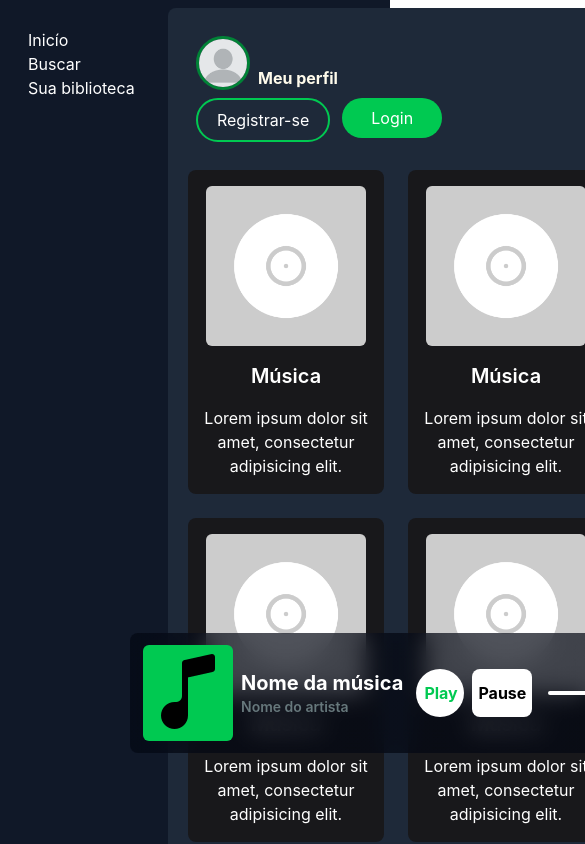
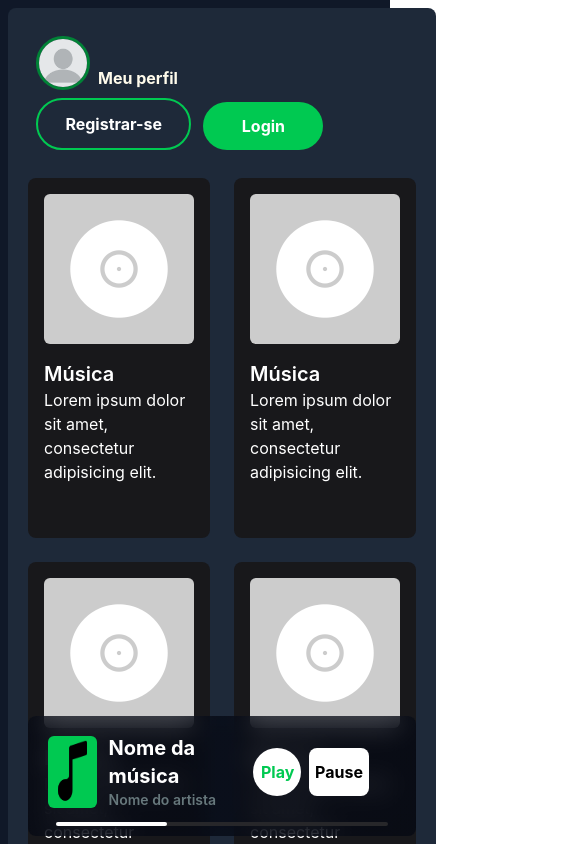
Before and after one commit to AlefAmorim/FIECFY, a React (Vite) app: page / in a window 390 px wide. Shown: the top 844 px of the page, 585 px wide, since content can reach past the window. Built offline with nearby package versions, Linux system fonts and the light colour scheme.

Commit message:
feat:Responsividade inicial

```diff
--- a/src/App.jsx
+++ b/src/App.jsx
@@ -5,11 +5,11 @@ import Player from "./components/Player";
 
 function App() {
   return (
-    <div className="layout-principal p-2 grid grid-cols-2 grid-cols-[160px_1fr]  text-white bg-gray-900 min-h-dvh">
+    <div className="layout-principal p-2 grid grid-1 w-screen md:grid-cols-[160px_1fr]  text-white bg-gray-900 min-h-dvh">
         <Sidebar />
       <div className="flex flex-col gap-5 h-full w-full p-5 bg-gray-800 rounded-lg">
         <Header/>
-        <main className="col-start-2 col-end-3 row-start-2 static">
+        <main className="col-start-2 col-end-3 row-start-2 static ">
           <PlaylistGrid/>
           <Player/>
         </main>
--- a/src/components/Header/index.jsx
+++ b/src/components/Header/index.jsx
@@ -3,10 +3,10 @@ import LoginButton from "../LoginButton";
 
 function Header() {
     return (
-        <header className="max-h-200  w-full flex items-start gap-2 justify-between p-2 flex-col ">
+        <header className="max-h-200  w-full flex items-start gap-2 justify-between p-2 flex-col md:flex-row md:justify-between">
             <ProfileBadge/>
-            <div className="botoes-wrapper flex gap-3 w-100">
-                <button className="border-green-500 border-2 text-white rounded-full w-50 p-2 hover:bg-green-400 hover:scale-105 transition-transform">Registrar-se</button>
+            <div className="botoes-wrapper flex gap-3  justify-end items-end">
+                <button className="border-green-500 border-2 text-white rounded-full w-60 py-3 px-6 font-bold hover:bg-green-400 hover:scale-105 transition-transform">Registrar-se</button>
                 {/* <button className="outline-emerald-900 outline-offset-0  outline-2 p-3 rounded-sm  bg-emerald-700 text-white font-semibold">Entrar</button> */}
                 <LoginButton/>
             </div>
--- a/src/components/LoginButton/index.jsx
+++ b/src/components/LoginButton/index.jsx
@@ -1,7 +1,7 @@
 function LoginButton(){
   return (
-    <div className="w-100">
-      <button className="bg-green-500 text-white rounded-full w-25 p-2 hover:bg-green-400 hover:scale-105 transition-transform">Login</button>
+    <div className="w-full">
+      <button className="bg-green-500 text-white rounded-full w-30 py-3 px-8 font-bold hover:bg-green-400 hover:scale-105 transition-transform">Login</button>
     </div>
   )
 }
--- a/src/components/Player/index.jsx
+++ b/src/components/Player/index.jsx
@@ -2,10 +2,10 @@ import ProgressBar from "../ProgressBar";
 
 function Player() {
     return (
-    <footer className="bg-linear-to-l from-gray-950/70 to-gray-950/70 fixed  backdrop-blur-md w-170 p-3 rounded-lg top-9/12 left-4/12 grid  grid-cols-[40%_1fr_40%] h-30  gap-2">
-        <div className="flex gap-2 items-center justify-center ">
+        <footer className="bg-linear-to-l from-gray-950/70 to-gray-950/70 sticky  backdrop-blur-md  p-5 rounded-lg bottom-2 grid grid-cols-2  grid-rows-[90%_10%] lg:grid-cols-[40%_1fr_40%] xl:grid-rows-1 h-30  gap-2">
+            <div className="flex gap-3 items-center justify-center ">
                 <div className="container-image bg-green-500 h-full rounded-md flex items-center">
-                <img src="/public/icon-nota-musical.png" alt="Icone nota musical" />
+                    <img src="/public/icon-nota-musical.png" className="h-full" alt="Icone nota musical" />
                 </div>
                 <div className="info-musica flex flex-col">
                     <h3 className=" font-bold text-xl">Nome da música</h3>
@@ -21,11 +21,12 @@ function Player() {
                     Pause
                 </button>
             </div>
-        <div className="container-progress flex items-center p-1">
+            <div className="container-progress flex items-center p-2 w-full col-span-full md:col-start-auto">
                 <ProgressBar />
             </div>
         </footer>
     );
+    // fixed
 }
 
 export default Player;
--- a/src/components/PlaylistCard/index.jsx
+++ b/src/components/PlaylistCard/index.jsx
@@ -1,11 +1,13 @@
 function PlaylistCard() {
     return (
-        <div className="card flex flex-col max-w-50 p-4 items-center  bg-zinc-900  text-white rounded-lg gap-4 hover:bg-zinc-800  transition-colors ">
-            <div className="image-wrapper max-w-40 hover:bg-zinc-800 cursor-pointer transition-colors">
+        <div className="card flex flex-col max-w-60 p-4 h-90 items-center  bg-zinc-900  text-white rounded-lg gap-4 hover:bg-zinc-800  transition-colors ">
+            <div className="image-wrapper max-w-full hover:bg-zinc-800 cursor-pointer transition-colors">
                 <img src="/public/imagem-card-default.png" className="rounded-md" alt="Capa playlist padrão" />
             </div>
-            <h2 className="titulo font-semibold text-xl">Música</h2>
-            <p className="descricao text-center">Lorem ipsum dolor sit amet, consectetur adipisicing elit.</p>
+            <div className="info-musica flex flex-col justify-end">
+                <h2 className="titulo font-semibold text-xl">Música</h2>
+                <p className="descricao ">Lorem ipsum dolor sit amet, consectetur adipisicing elit.</p>
+            </div>
         </div>
     );
 }
--- a/src/components/PlaylistGrid/index.jsx
+++ b/src/components/PlaylistGrid/index.jsx
@@ -3,7 +3,7 @@ import PlaylistCard from "../PlaylistCard";
 
 function PlaylistGrid() {
     return (
-        <div className="grid-playlist grid grid-cols-2 lg:grid-cols-4   gap-6">
+        <div className="grid-playlist grid grid-cols-2 lg:grid-cols-4  gap-6">
             <PlaylistCard/> <PlaylistCard/> <PlaylistCard/> <PlaylistCard/> <PlaylistCard/>
         </div>
     )
--- a/src/components/ProfileBadge/index.jsx
+++ b/src/components/ProfileBadge/index.jsx
@@ -2,7 +2,7 @@ import Avatar from "../Avatar";
 function ProfileBadge() {
     return (
         <div className="profile-container flex items-center gap-2">
-            <div className="image-wrapper flex max-w-15 rounded-full  border-green-700 border-3 hover:border-green-600 transition-colors">
+            <div className="image-wrapper flex max-w-15 rounded-full  border-green-700 border-3 hover:border-green-400 transition-colors">
                 {/* <img src="/public/imagem-perfil-default.png" className="max-w-20 rounded-full" alt="Imagem de perfil padrão" />
                  */}
                  <Avatar/>
--- a/src/components/SideBar/index.jsx
+++ b/src/components/SideBar/index.jsx
@@ -1,11 +1,11 @@
 function Sidebar() {
     return (
-        <aside className="row-span-1 h-full p-5">
-            <nav>
-                <ul>
-                    <li>Inicío</li>
-                    <li>Buscar</li>
-                    <li>Sua biblioteca</li>
+        <aside className="row-span-1 h-full  p-5 hidden md:flex">
+            <nav className="w-full">
+                <ul className="flex flex-col gap-3 ">
+                    <li className="p-2 rounded-xl hover:bg-zinc-600/40 hover:font-semibold hover:transition-colors cursor-pointer">Inicío</li>
+                    <li className="p-2 rounded-xl hover:font-semibold hover:bg-zinc-600/40 hover:transition-colors  cursor-pointer">Buscar</li>
+                    <li className="p-2 rounded-xl w-full hover:font-semibold hover:bg-zinc-600/40 hover:transition-colors  cursor-pointer">Biblioteca</li>
                 </ul>
             </nav>
         </aside>
```
Lines whose indentation alone changed are shown as unchanged.
